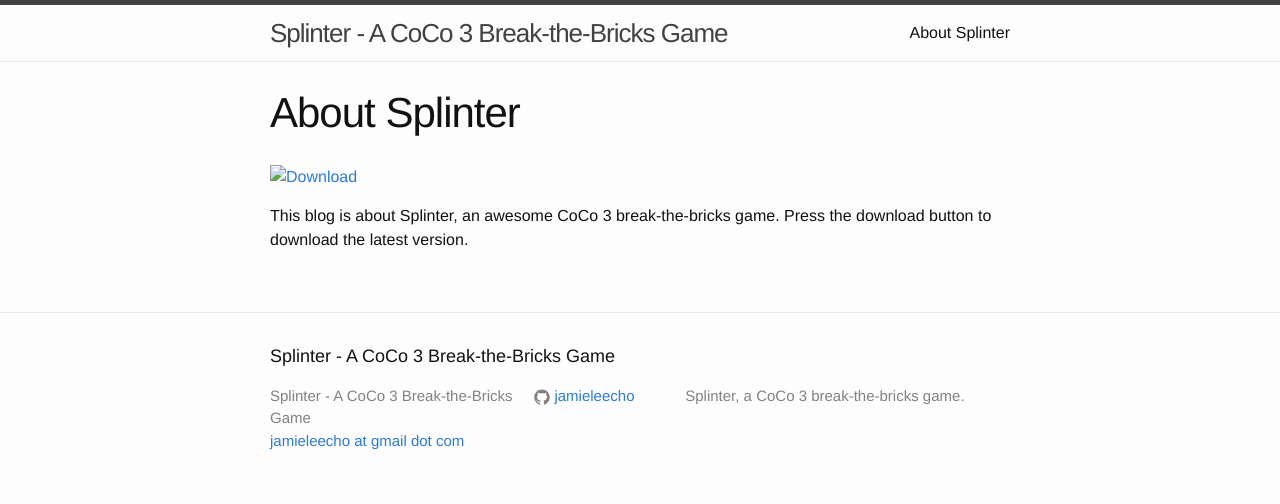
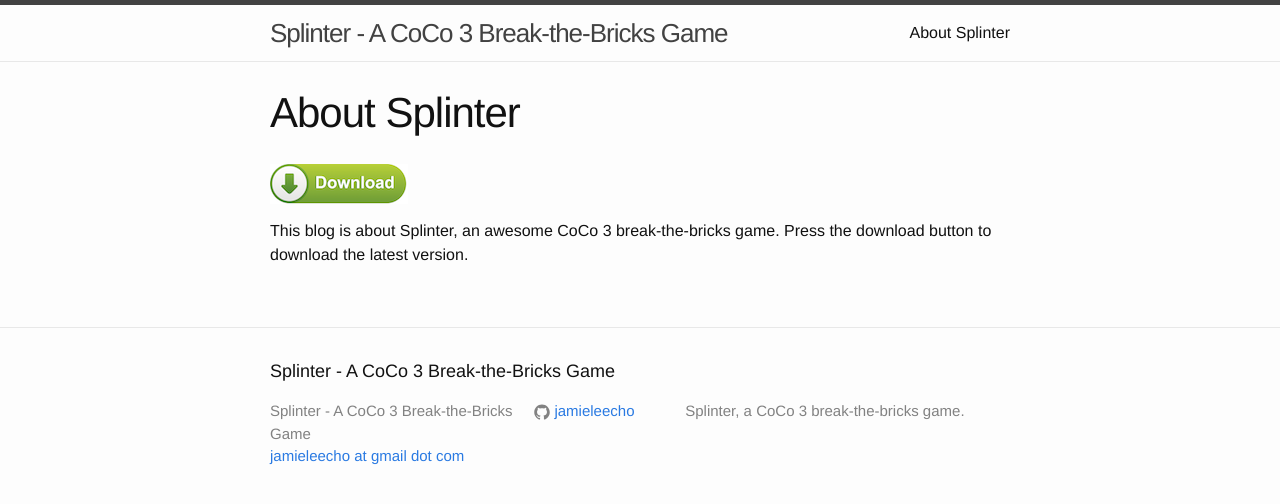
Before and after one commit to jamieleecho/CoCoFun, a Jekyll site: the page built from about.md, in a window 1280 px wide. Shown: the top 504 px of the page. Built offline with Jekyll 4.4.1, drawn with Linux system fonts in a browser that asks for light colours.

Commit message:
- Fix links?

```diff
--- a/about.md
+++ b/about.md
@@ -3,6 +3,6 @@
 title: About Splinter
 permalink: /about/
 ---
-[![Download]({{ site.url }}/{{ site.baseurl }}assets/Images/Download.png)]({{ site.url }}/{{ site.baseurl }}/assets/LatestSplinter.dsk)
+[![Download]({{ site.url }}/{{ site.baseurl }}/assets/Images/Download.png)]({{ site.url }}/{{ site.baseurl }}/assets/LatestSplinter.dsk)
 
 This blog is about Splinter, an awesome CoCo 3 break-the-bricks game. Press the download button to download the latest version.
```
Also changed, not shown: 1 other file.
